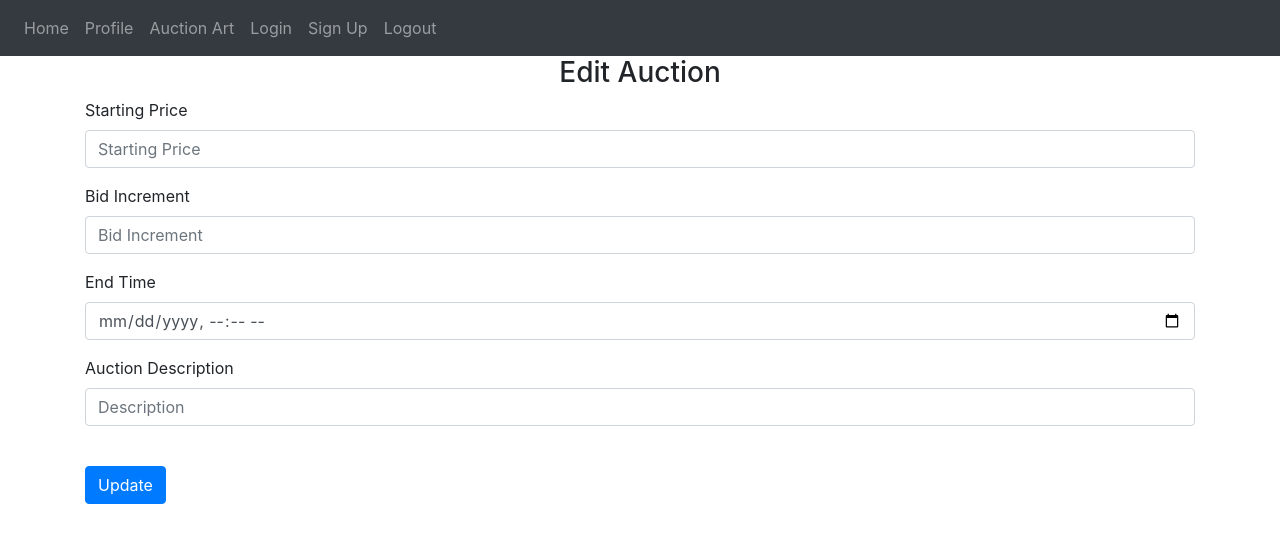
After one commit to lua-lipa/auctionly, a Flask app: page /edit-auction in a window 1280 px wide. The commit adds this page. Shown: the top 543 px of the page. Run offline with Flask 2, Linux system fonts and the light colour scheme; a user stored in the database is signed in; some libraries are stand-ins or nearby versions.

Commit message:
beginning to work on the edit auction properties use case

```diff
--- /dev/null
+++ b/auctionly/templates/edit-auction.html
@@ -0,0 +1,24 @@
+{% extends "base.html" %} {% block title %}Edit Auction{% endblock %} {% block content %}
+<form method="POST">
+    <h3 align="center">Edit Auction</h3>
+
+    <div class="form-group">
+        <label for="startingPrice">Starting Price</label>
+        <input type="text" class="form-control" id="startingPrice" name="startingPrice" placeholder="Starting Price" />
+    </div>
+    <div class="form-group">
+        <label for="bidIncrement">Bid Increment</label>
+        <input type="text" class="form-control" id="bidIncrement" name="bidIncrement" placeholder="Bid Increment" />
+    </div>
+    <div class="form-group">
+        <label for="endTime">End Time</label>
+        <input type="datetime-local" class="form-control" id="endTime" name="endTime" placeholder="End Time" />
+    </div>
+    <div class="form-group">
+        <label for="description">Auction Description</label>
+        <input type="description" class="form-control" id="description" name="description" placeholder="Description" />
+    </div>
+    <br />
+    <button type="submit" class="btn btn-primary">Update</button>
+</form>
+{% endblock %}
--- a/auctionly/views.py
+++ b/auctionly/views.py
@@ -34,14 +34,16 @@ def home():
             db.session.add(attach)
             db.session.commit()
             user_notifications = user.get_notification_list()
-            message = "You have been added to the notifications list for " +  Art.query.filter_by(id=art_id).first().get_name() + "."
-            flash(message, category="success") # category="success"
+            message = "You have been added to the notifications list for " + \
+                Art.query.filter_by(id=art_id).first().get_name() + "."
+            flash(message, category="success")  # category="success"
         elif(notify == "False"):
-            Art_Notifications.query.filter((Art_Notifications.art_id==art_id) & (Art_Notifications.user_id==flask_login.current_user.id)).delete()
+            Art_Notifications.query.filter((Art_Notifications.art_id == art_id) & (
+                Art_Notifications.user_id == flask_login.current_user.id)).delete()
             user_notifications = user.get_notification_list()
-            message = "You have been removed from the notifications list for " +  Art.query.filter_by(id=art_id).first().get_name() + "."
-            flash(message, category="error") # category="success"
-
+            message = "You have been removed from the notifications list for " + \
+                Art.query.filter_by(id=art_id).first().get_name() + "."
+            flash(message, category="error")  # category="success"
 
     return render_template("home.html", feed_art=user_feed, feed=feed, notifications=user_notifications, alerts=user_auction_alerts)
 
@@ -126,21 +128,46 @@ def auction():
 
     auction = Auction.query.filter_by(id=auction_id).first()
 
-    if request.method == 'POST':
-        # user clicked PLACE BET
-        auction.place_bid(user_id)
-
-    print(auction)
     seller_id = auction.get_seller_id()
     seller = User.query.filter_by(id=seller_id).first()
-
     bids_placed_by_user = Auction.query.filter_by(seller_id=user_id).first()
 
-    user_placed_highest_bid = False
+    if request.method == 'POST':
+        # user clicked PLACE BID or EDIT AUCTION
+        print("U: " + str(user_id))
+        print("SL: " + str(auction.get_seller_id()))
+        if (str(user_id) == str(auction.get_seller_id())):
+            print("EDITING")
+            return render_template("edit-auction.html")
+        else:
+            auction.place_bid(user_id)
 
-    # need to add a check that the user has placed the highest bid
+    return render_template("auction.html", auction=auction,  seller=seller, bid_placed=bids_placed_by_user, user=user)
 
-    if (bids_placed_by_user != None):
-        user_placed_highest_bid = True
 
-    return render_template("auction.html", auction=auction,  seller=seller, bid_placed=bids_placed_by_user)
+@views.route('/edit-auction', methods=['GET', 'POST'])
+@login_required
+def edit_auction():
+    if request.method == 'POST':
+        starting_price = request.form.get('startingPrice')
+        bid_increment = request.form.get('bidIncrement')
+        end_time = datetime.datetime.strptime(
+            str(request.form.get('endTime')), "%Y-%m-%dT%H:%M")
+        description = request.form.get('description')
+        seller_id = flask_login.current_user.id
+
+    #     new_auction = Auction(end_time, seller_id, art_id,
+    #                           description, starting_price, bid_increment)
+
+    #     db.session.add(new_auction)
+    #     db.session.commit()
+    #     art = Art.query.filter_by(id=art_id).first()
+    #     art.up_for_auction = "True"
+    #     db.session.commit()
+
+    # user = flask_login.current_user
+    # user_art = user.get_user_art()
+    # for art in user_art:
+    #     print(art.get_description())
+
+    return render_template("edit-auction.html")
```
Also changed, not shown: auctionly/auction/auction.py (+19 -5 lines), auctionly/templates/auction.html (+6 -2 lines).
